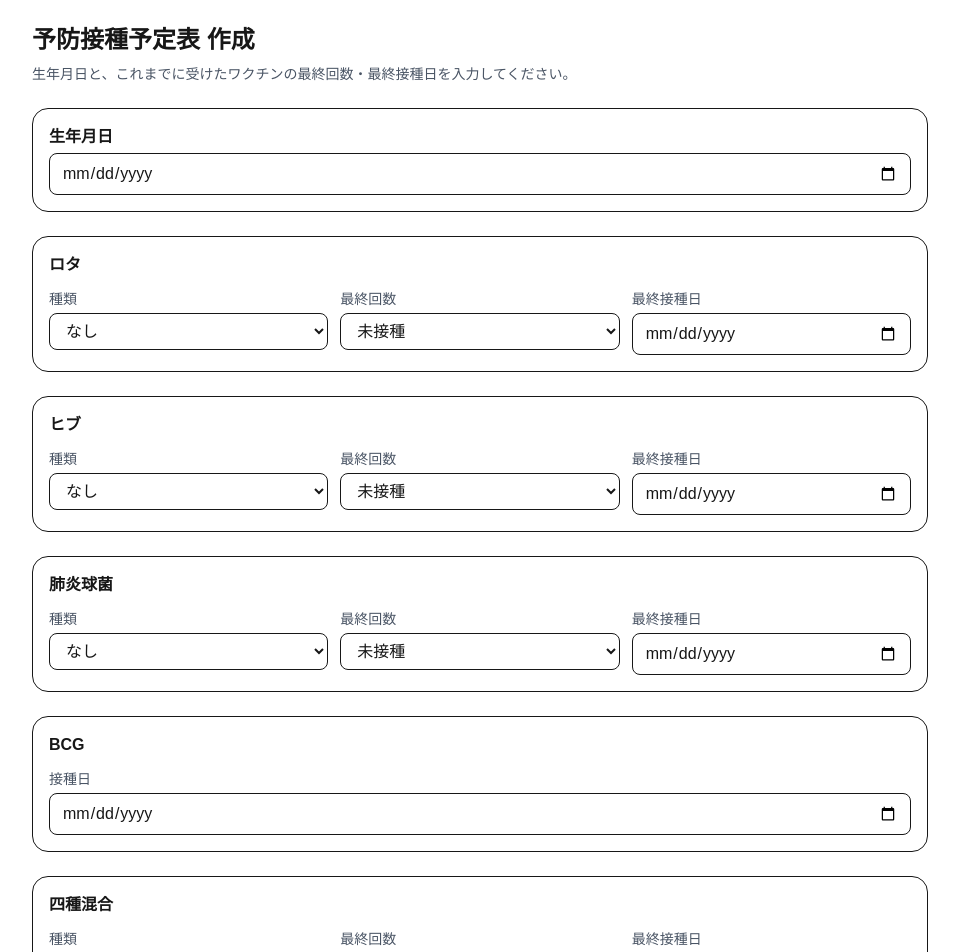
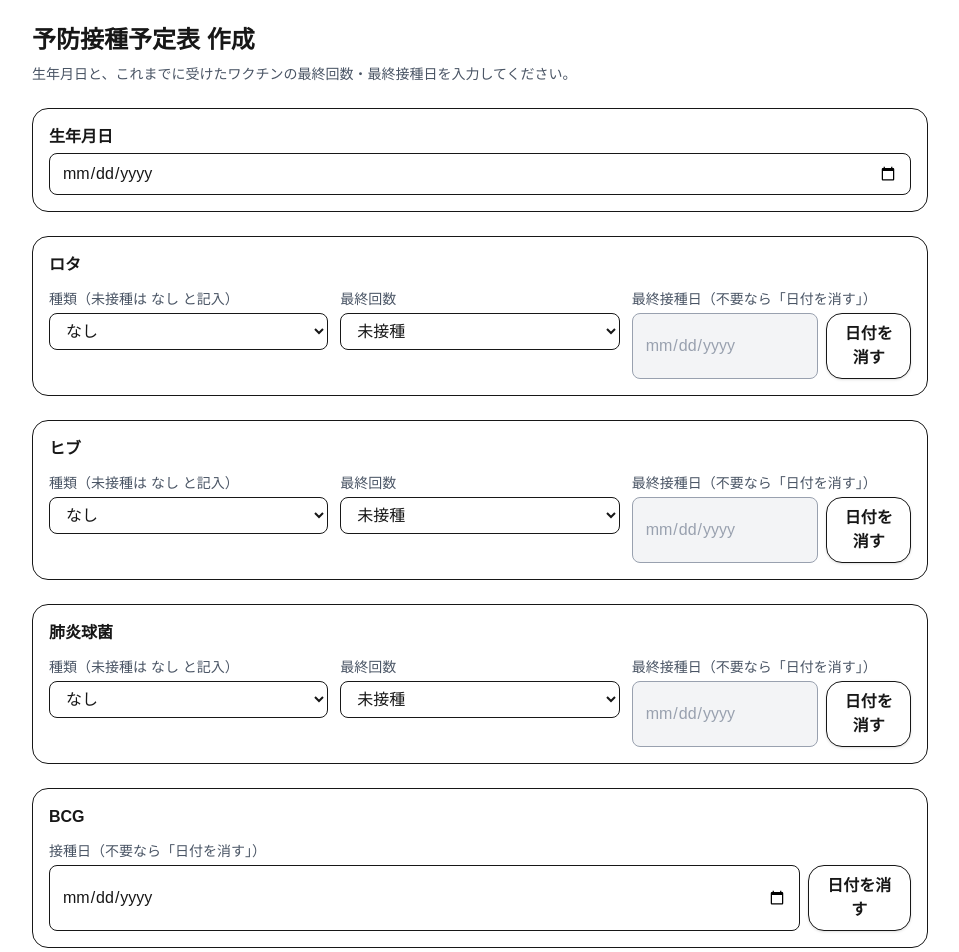
Before and after one commit to cozy5331/vaccine-yotei, a Next.js app: page /form in a window 1280 px wide. Shown: the top 952 px of the page, without its empty margins (160-1119 px from the left). Built offline with nearby package versions, Linux system fonts and the light colour scheme.

Commit message:
Add clear buttons for vaccine date fields

```diff
--- a/components/BcgRow.tsx
+++ b/components/BcgRow.tsx
@@ -7,15 +7,29 @@ export default function BcgRow({ value, onChange }: BcgRowProps) {
   return (
     <div className="rounded-2xl border p-4 space-y-3">
       <div className="font-semibold">BCG</div>
-      <label className="space-y-1 block">
-        <div className="text-sm text-gray-600">接種日</div>
+
+      <div className="space-y-1">
+        <div className="text-sm text-gray-600">
+          接種日（不要なら「日付を消す」）
+        </div>
+
+        <div className="flex flex-col gap-2 md:flex-row">
           <input
             type="date"
             className="w-full rounded-lg border px-3 py-2"
             value={value}
             onChange={(e) => onChange(e.target.value)}
           />
-      </label>
+
+          <button
+            type="button"
+            onClick={() => onChange("")}
+            className="rounded-2xl border bg-white px-4 py-2 font-semibold shadow-sm"
+          >
+            日付を消す
+          </button>
+        </div>
+      </div>
     </div>
   );
 }
--- a/components/VaccineRow.tsx
+++ b/components/VaccineRow.tsx
@@ -21,13 +21,15 @@ export default function VaccineRow({
   onCountChange,
   onDateChange,
 }: VaccineRowProps) {
+  const isDateDisabled = typeValue === "なし" || countValue === "未接種";
+
   return (
     <div className="rounded-2xl border p-4 space-y-3">
       <div className="font-semibold">{label}</div>
 
       <div className="grid gap-3 md:grid-cols-3">
         <label className="space-y-1">
-          <div className="text-sm text-gray-600">種類</div>
+          <div className="text-sm text-gray-600">種類（未接種は なし と記入）</div>
           <select
             className="w-full rounded-lg border px-3 py-2"
             value={typeValue}
@@ -56,15 +58,29 @@ export default function VaccineRow({
           </select>
         </label>
 
-        <label className="space-y-1">
-          <div className="text-sm text-gray-600">最終接種日</div>
-          <input
-            type="date"
-            className="w-full rounded-lg border px-3 py-2"
-            value={dateValue}
-            onChange={(e) => onDateChange(e.target.value)}
-          />
-        </label>
+        <div className="space-y-1">
+          <div className="text-sm text-gray-600">
+            最終接種日（不要なら「日付を消す」）
+          </div>
+
+          <div className="flex flex-col gap-2 md:flex-row">
+            <input
+              type="date"
+              className="w-full rounded-lg border px-3 py-2 disabled:bg-gray-100 disabled:text-gray-400"
+              value={dateValue}
+              onChange={(e) => onDateChange(e.target.value)}
+              disabled={isDateDisabled}
+            />
+
+            <button
+              type="button"
+              onClick={() => onDateChange("")}
+              className="rounded-2xl border bg-white px-4 py-2 font-semibold shadow-sm"
+            >
+              日付を消す
+            </button>
+          </div>
+        </div>
       </div>
     </div>
   );
```
Lines whose indentation alone changed are shown as unchanged.
